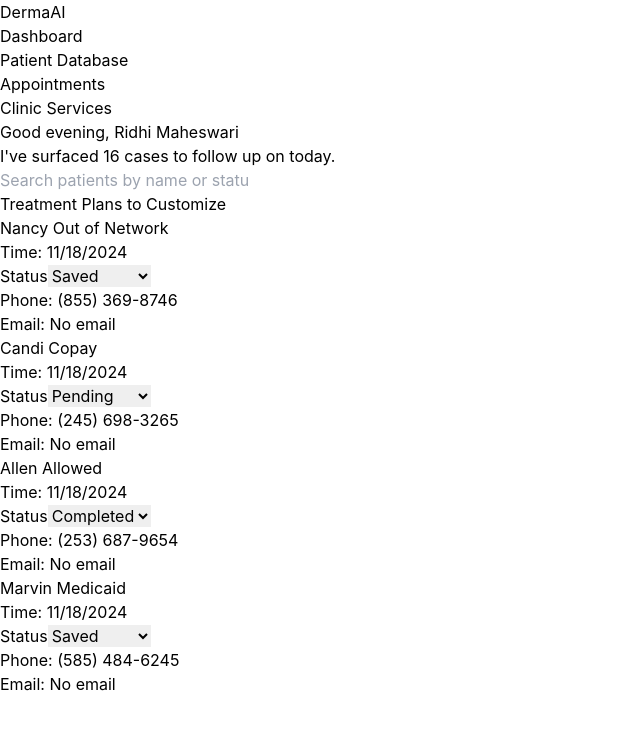
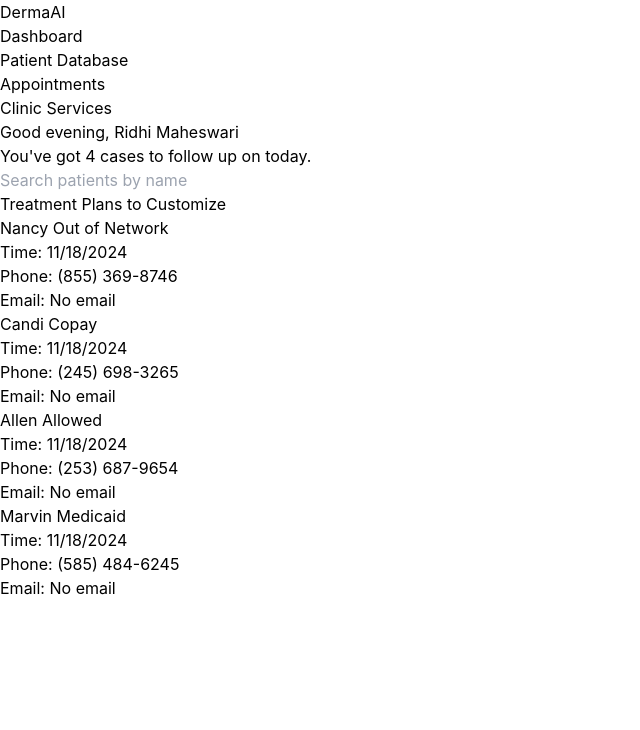
Before and after one commit to maheswariridhi/Derma, a React (Vite) app in the folder frontend/: page / in a window 1280 px wide. Shown: the top 730 px of the page, without its empty margins (0-640 px from the left). Built offline with nearby package versions, Linux system fonts and the light colour scheme.

Commit message:
update 7

```diff
--- a/frontend/src/components/PatientCard.jsx
+++ b/frontend/src/components/PatientCard.jsx
@@ -1,7 +1,7 @@
 import React from "react";
 import PropTypes from "prop-types";
 
-const PatientCard = ({ patient, onClick, onStatusChange }) => {
+const PatientCard = ({ patient, onClick }) => {
   return (
     <div
       className="bg-white p-6 rounded-lg shadow-sm border cursor-pointer hover:shadow-md transition-shadow"
@@ -13,21 +13,6 @@
       </h3>
       <div className="mt-2 space-y-1">
         <p className="text-gray-600">Time: {patient.time}</p>
-        <div className="bg-green-50 text-green-700 py-1 px-2 rounded-full text-sm inline-block">
-          <label htmlFor="status" className="sr-only">
-            Status
-          </label>
-          <select
-            id="status"
-            value={patient.status}
-            onChange={(e) => onStatusChange(patient.id, e.target.value)}
-            className="bg-transparent text-green-700 outline-none cursor-pointer"
-          >
-            <option value="Saved">Saved</option>
-            <option value="Pending">Pending</option>
-            <option value="Completed">Completed</option>
-          </select>
-        </div>
         <p className="text-gray-600">Phone: {patient.phone}</p>
         <p className="text-gray-600">Email: {patient.email || "No email"}</p>
       </div>
@@ -38,7 +23,6 @@
 PatientCard.propTypes = {
   patient: PropTypes.object.isRequired,
   onClick: PropTypes.func.isRequired,
-  onStatusChange: PropTypes.func.isRequired,
 };
 
 export default PatientCard;
--- a/frontend/src/layouts/MainLayout.jsx
+++ b/frontend/src/layouts/MainLayout.jsx
@@ -5,12 +5,12 @@
   return (
     <div className="flex h-screen">
       {/* Sidebar */}
-      <div className="w-64 bg-white border-r shadow-md">
+      <div className="w-full md:w-64 bg-white border-r shadow-md flex-shrink-0 h-screen">
         <Sidebar />
       </div>
 
       {/* Main Content */}
-      <div className="flex-1 bg-gray-50">
+      <div className="flex-1 bg-gray-50 overflow-y-scroll">
         <div className="max-w-7xl mx-auto p-6">{children}</div>
       </div>
     </div>
--- a/frontend/src/pages/DashboardPage.jsx
+++ b/frontend/src/pages/DashboardPage.jsx
@@ -5,7 +5,6 @@
 const DashboardPage = () => {
   const navigate = useNavigate();
   const userName = "Ridhi Maheswari";
-  const casesToFollow = 16;
 
   // State for patients and search
   const [patients, setPatients] = useState([]);
@@ -49,7 +48,7 @@
       <div className="bg-pink-50 rounded-lg p-6 mb-8">
         <h1 className="text-xl font-semibold">Good evening, {userName}</h1>
         <p className="text-gray-600 mt-2">
-          I've surfaced {casesToFollow} cases to follow up on today.
+          You've got {filteredPatients.length} cases to follow up on today.
         </p>
       </div>
 
@@ -57,7 +56,7 @@
       <div className="mb-4">
         <input
           type="text"
-          placeholder="Search patients by name or status"
+          placeholder="Search patients by name "
           className="w-full p-2 border border-gray-300 rounded"
           value={searchQuery}
           onChange={(e) => setSearchQuery(e.target.value)}
@@ -67,7 +66,7 @@
       {/* Treatment Plans Section */}
       <div className="mb-8">
         <h2 className="text-xl font-semibold mb-4">Treatment Plans to Customize</h2>
-        <div className="grid grid-cols-1 md:grid-cols-2 lg:grid-cols-3 gap-4">
+        <div className="grid grid-cols-1 sm:grid-cols-2 lg:grid-cols-3 gap-4">
           {filteredPatients.length > 0 ? (
             filteredPatients.map((patient) => (
               <PatientCard
```
